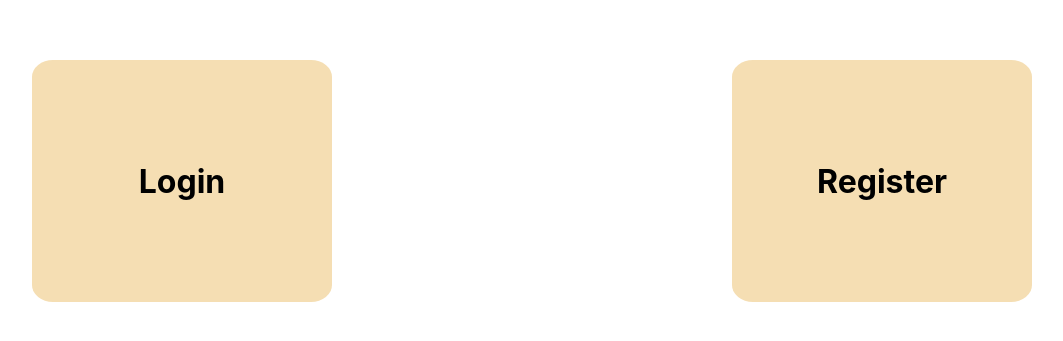
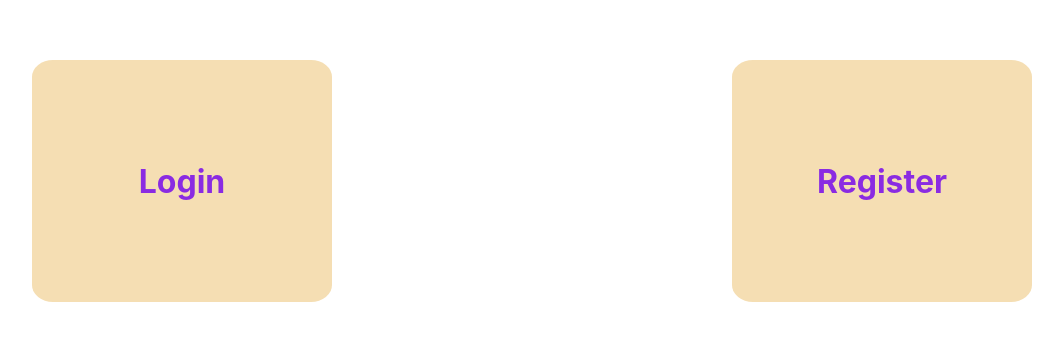
Before and after one commit to Art1us/trading_bot_front, a React (Create React App) app: page / in a window 1280 px wide. Shown: the part 219-560 px from the top of the page, without its empty margins (108-1171 px from the left). Built offline with nearby package versions, Linux system fonts and the light colour scheme.

Commit message:
fix style

```diff
--- a/src/Welcome/Welcome.css
+++ b/src/Welcome/Welcome.css
@@ -28,6 +28,6 @@
   cursor: pointer;
 }
 
-.text {
+.welcome__buttonText {
   color: blueviolet;
 }
```
